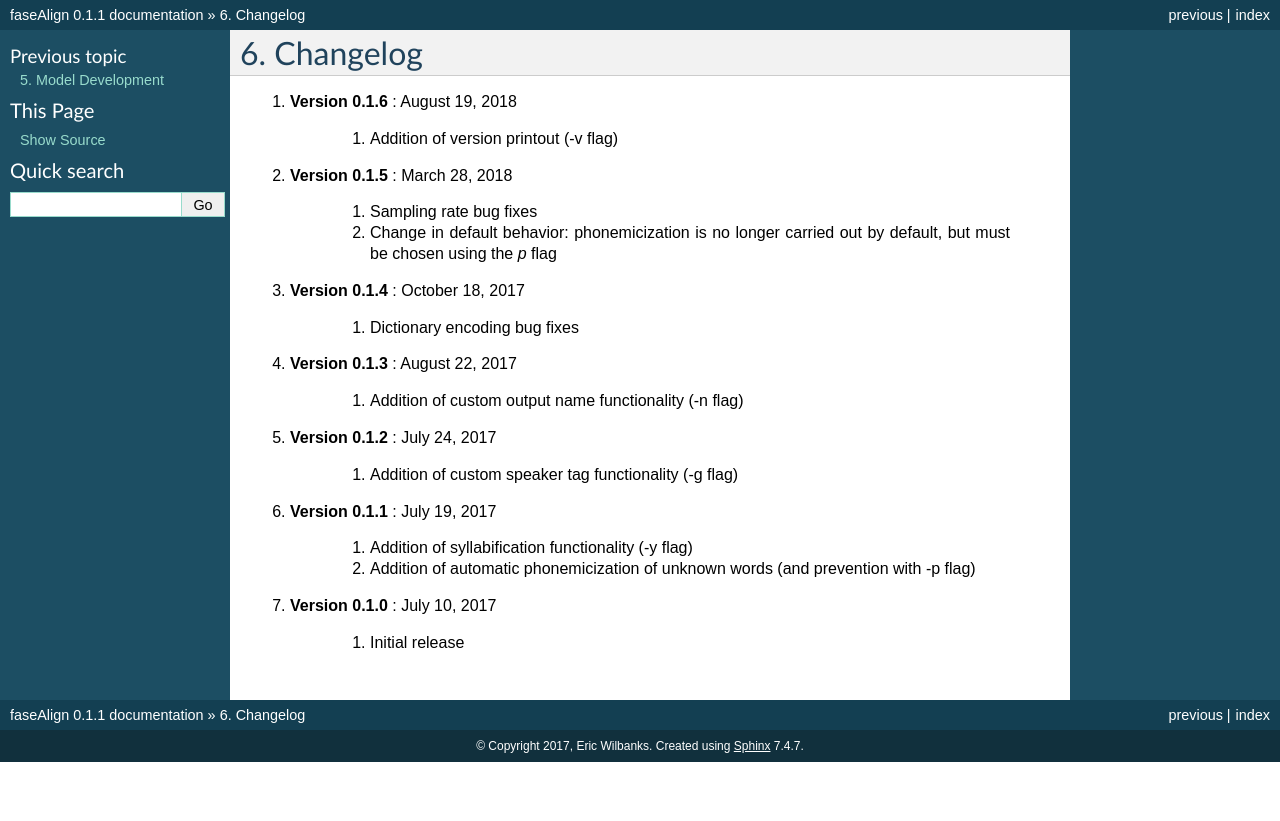
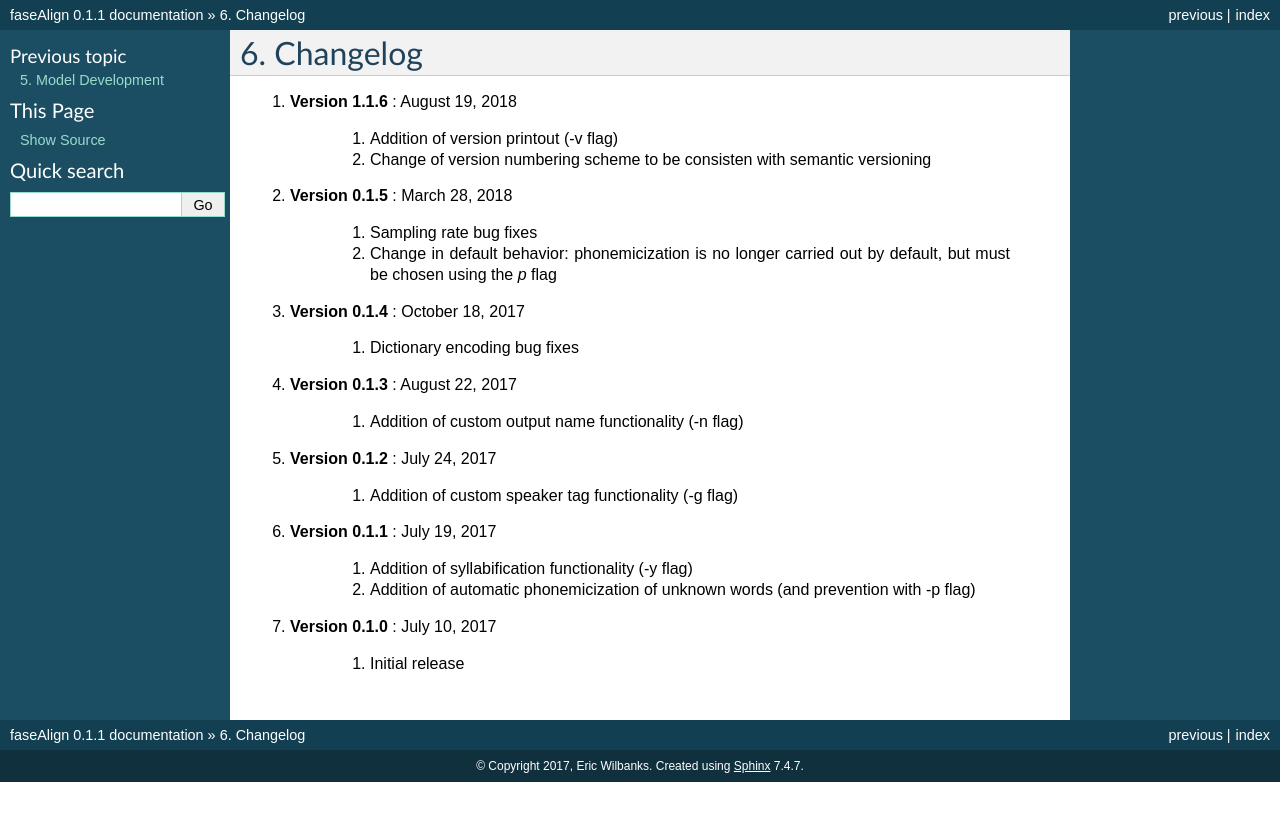
Before and after one commit to EricWilbanks/faseAlign, a Sphinx documentation site: the page built from docs/changelog.rst, in a window 1280 px wide. Shown: the top 821 px of the page. Built offline with Sphinx 7.4.7, drawn with Linux system fonts in a browser that asks for light colours.

Commit message:
versioning updates

```diff
--- a/docs/changelog.rst
+++ b/docs/changelog.rst
@@ -3,9 +3,10 @@
 
 Changelog
 =========
-#. **Version 0.1.6** : August 19, 2018
+#. **Version 1.1.6** : August 19, 2018
 
 		#. Addition of version printout (-v flag)
+		#. Change of version numbering scheme to be consisten with semantic versioning
 
 #. **Version 0.1.5** : March 28, 2018
 
--- a/setup.py
+++ b/setup.py
@@ -2,7 +2,7 @@ from setuptools import setup, find_packages
 
 setup(
     name='faseAlign',
-    version='0.1.6',
+    version='1.1.6',
     description='Command Line python module for Force Aligning Spanish using HTK',
     url='https://github.com/EricWilbanks/faseAlign',
     author='Eric Wilbanks',
```
